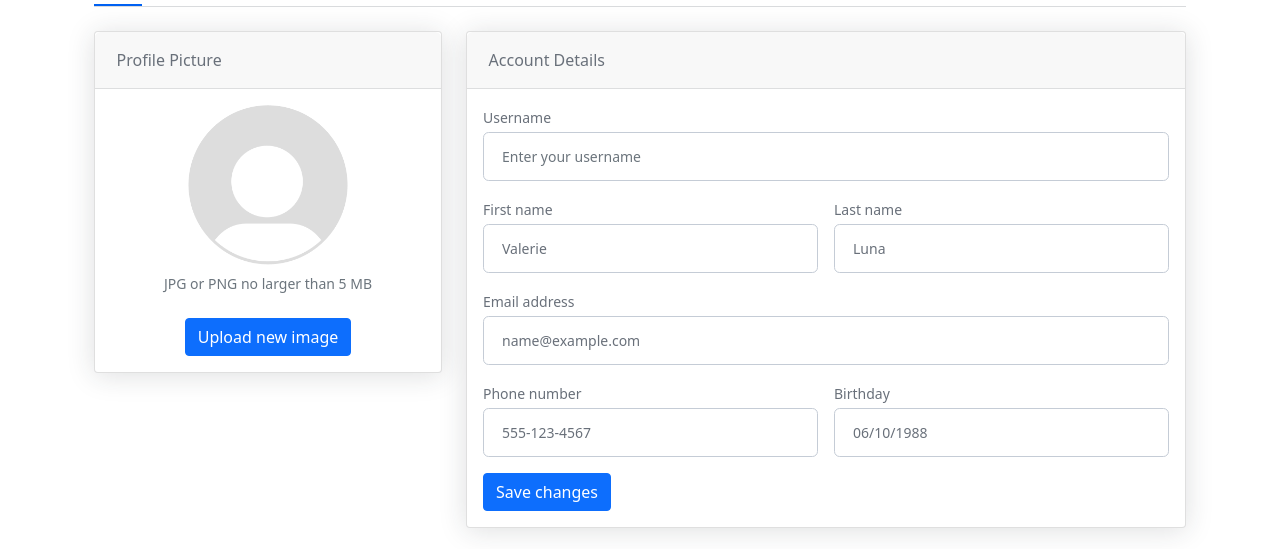
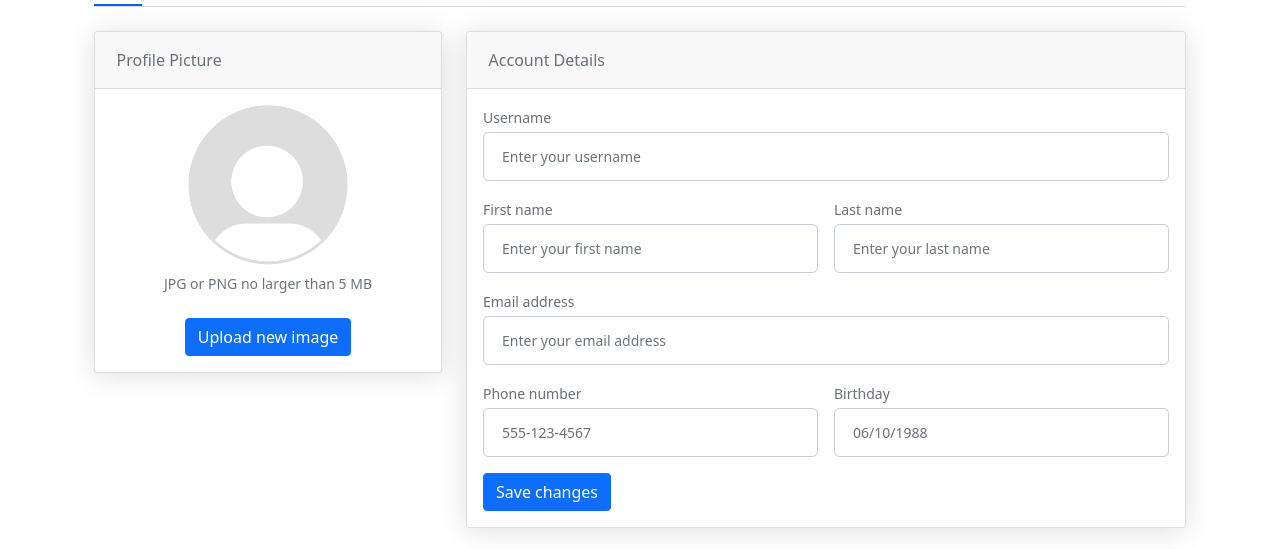
Before and after one commit to ShawnKi/SoftwareEngineeringProjectCSE3026, a Flask app: template SoftwareEngineeringProjectCSE3026-test1/templates/profile.html in a window 1280 px wide. Shown: the part 201-750 px from the top of the page. Run offline with Flask 3, Linux system fonts and the light colour scheme; the template is opened without the code that fills it, so the values that code supplies are empty.

Commit message:
profile and logging in user

```diff
--- a/SoftwareEngineeringProjectCSE3026-test1/app.py
+++ b/SoftwareEngineeringProjectCSE3026-test1/app.py
@@ -101,6 +101,7 @@ def signup():
         new_user = User(first_name=first_name, last_name=last_name, email=email, username=username, password=password)
         db.session.add(new_user)
         db.session.commit()
+        login_user(new_user)
         return render_template('profile.html', username=username)
 
     else:
@@ -123,11 +124,19 @@ def login():
     else:
         return render_template('login.html')
 
-@app.route('/profile/<username>')
+@app.route('/profile/<username>', methods=['GET', 'POST'])
 @login_required
 def profile(username):
+    if request.method == 'POST':
+        first_name = request.form['inputFirstName']
+        last_name = request.form['inputLastName']
+        email = request.form['inputEmailAddress']
+        username = request.form['inputUsername']
+        current_user.first_name = first_name
+        current_user.last_name = last_name
+        current_user.email = email
+        current_user.username = username
     user = User.query.filter_by(username=username).first()
-    print(user)
     if User is None:
         return redirect(url_for('signup'))
     else:
--- a/SoftwareEngineeringProjectCSE3026-test1/templates/profile.html
+++ b/SoftwareEngineeringProjectCSE3026-test1/templates/profile.html
@@ -40,7 +40,7 @@
             <div class="card mb-4">
                 <div class="card-header">Account Details</div>
                 <div class="card-body">
-                    <form>
+                    <form action="{{ url_for('profile', username=current_user.username) }}" method="post">
                         <!-- Form Group (username)-->
                         <div class="mb-3">
                             <label class="small mb-1" for="inputUsername">Username</label>
@@ -53,13 +53,13 @@
                             <div class="col-md-6">
                                 <label class="small mb-1" for="inputFirstName">First name</label>
                                 <input class="form-control" id="inputFirstName" type="text"
-                                    placeholder="Enter your first name" value="Valerie">
+                                    placeholder="Enter your first name" value={{current_user.first_name}}>
                             </div>
                             <!-- Form Group (last name)-->
                             <div class="col-md-6">
                                 <label class="small mb-1" for="inputLastName">Last name</label>
                                 <input class="form-control" id="inputLastName" type="text"
-                                    placeholder="Enter your last name" value="Luna">
+                                    placeholder="Enter your last name" value={{current_user.last_name}}>
                             </div>
                         </div>
                         <!-- Form Row        -->
@@ -67,7 +67,7 @@
                         <div class="mb-3">
                             <label class="small mb-1" for="inputEmailAddress">Email address</label>
                             <input class="form-control" id="inputEmailAddress" type="email"
-                                placeholder="Enter your email address" value="name@example.com">
+                                placeholder="Enter your email address" value={{current_user.email}}>
                         </div>
                         <!-- Form Row-->
                         <div class="row gx-3 mb-3">
@@ -85,7 +85,7 @@
                             </div>
                         </div>
                         <!-- Save changes button-->
-                        <button class="btn btn-primary" type="button">Save changes</button>
+                        <button class="btn btn-primary" type="button" type="submit">Save changes</button>
                     </form>
                 </div>
             </div>
```
